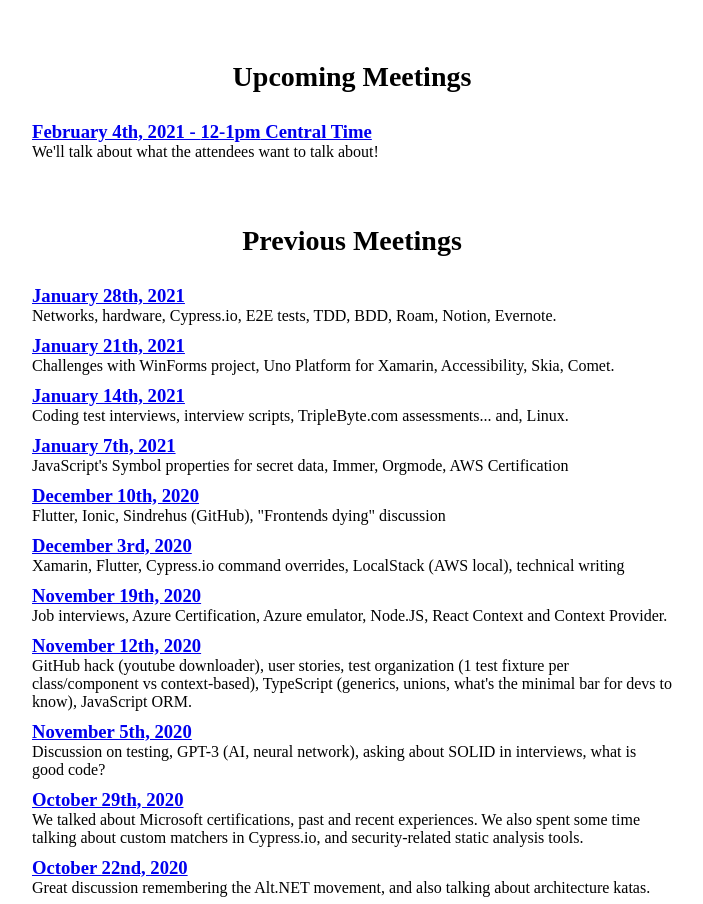
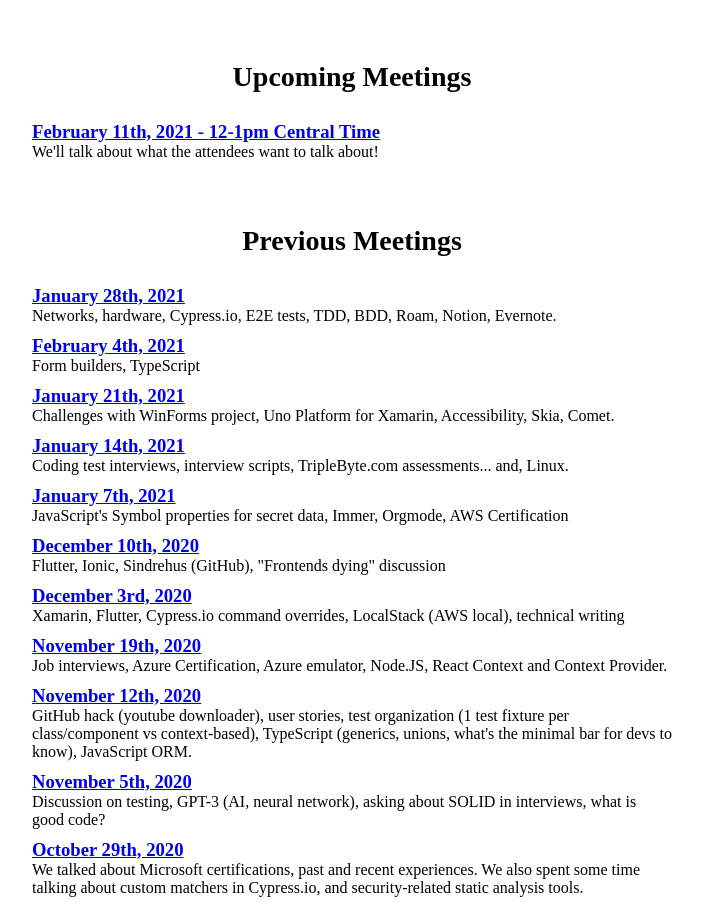
Before and after one commit to virtualbrownbag/virtualbrownbag.github.io, a website: page index.html in a window 1280 px wide. Shown: the part 1016-1920 px from the top of the page, without its empty margins (298-1001 px from the left). Drawn offline with Linux system fonts and the light colour scheme; a web font is replaced by a local one.

Commit message:
add feb 4 link

```diff
--- a/index.html
+++ b/index.html
@@ -52,7 +52,7 @@
       <ol>
         <li>
           <h4>
-            <a href="https://join.skype.com/xhBzvYNiIM7O">February 4th, 2021 - <b>12-1pm</b> Central Time</a>
+            <a href="https://join.skype.com/xhBzvYNiIM7O">February 11th, 2021 - <b>12-1pm</b> Central Time</a>
           </h4>
           We'll talk about what the attendees want to talk about!
         </li>
@@ -69,6 +69,12 @@
           Networks, hardware, Cypress.io, E2E tests, TDD, BDD, Roam, Notion, Evernote.
         </li>
         <li>
+        <li>
+          <h4>
+            <a href="https://youtu.be/2Euvj3qbzIQ">February 4th, 2021</a>
+          </h4>
+          Form builders, TypeScript
+        </li>
         <li>
           <h4>
             <a href="https://youtu.be/q549iYYaAZ8">January 21th, 2021</a>
```
